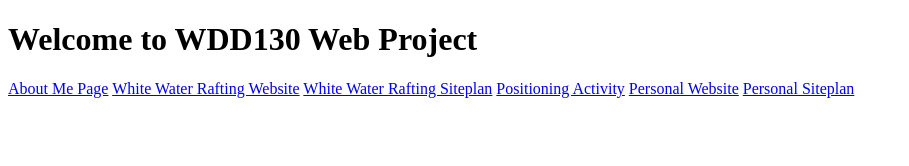
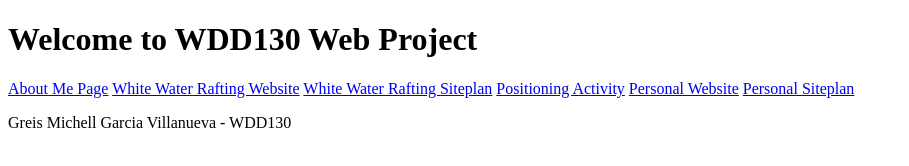
Before and after one commit to greismichell/wdd130, a plain HTML site: page index.html in a window 1280 px wide. Shown: the whole page, without its empty margins (0-909 px from the left). Drawn offline with Linux system fonts and the light colour scheme.

Commit message:
added my name

```diff
--- a/index.html
+++ b/index.html
@@ -16,5 +16,6 @@
         <a href="#">Personal Website</a>
         <a href="#">Personal Siteplan</a>
     </nav>
+    <p>Greis Michell Garcia Villanueva - WDD130</p>
 </body>
 </html>
```
